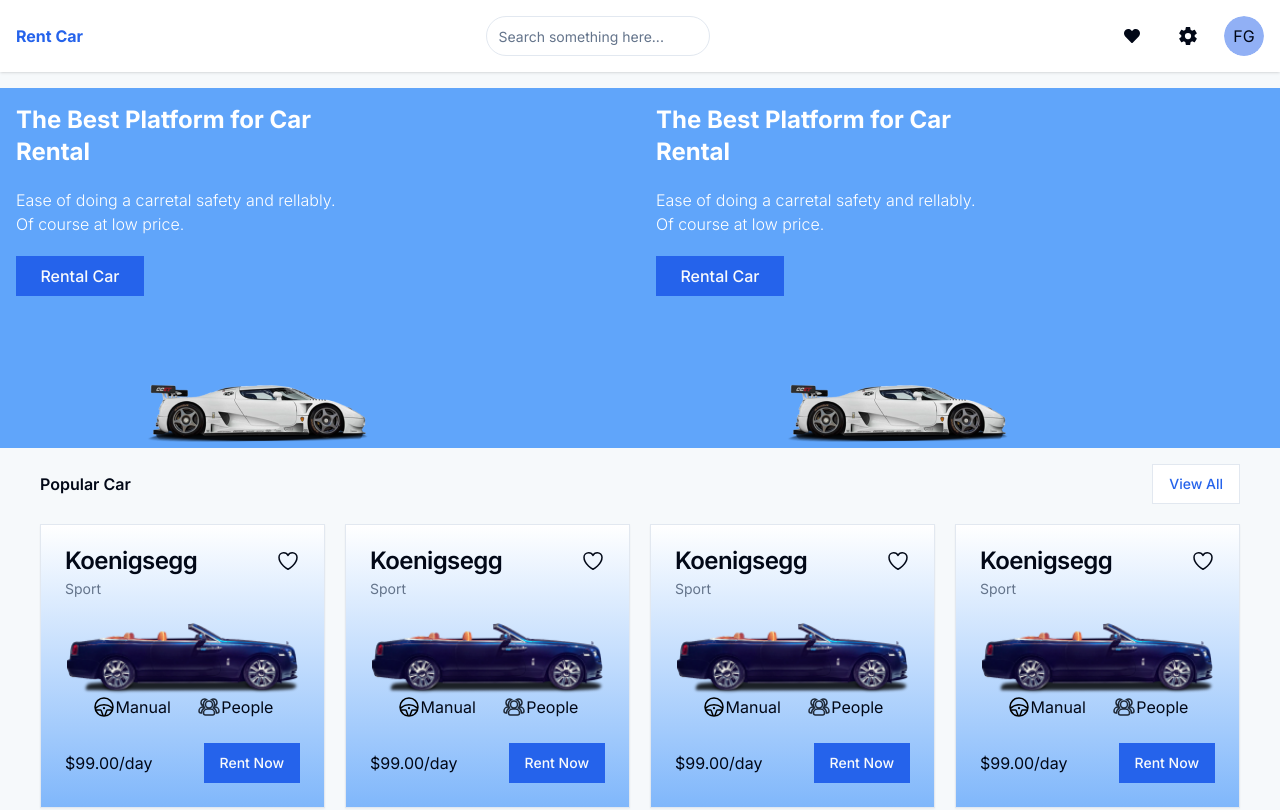
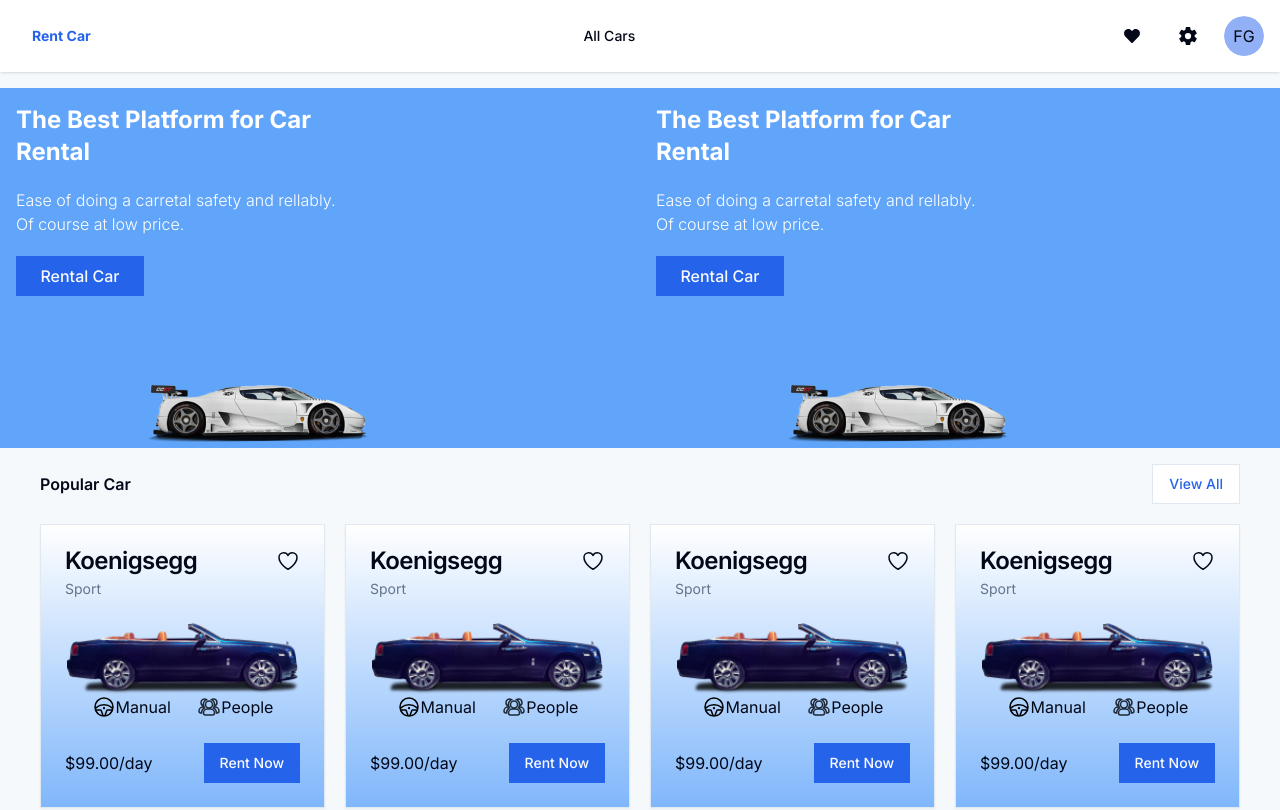
Before and after one commit to franklinogf/rent-car, a Next.js app: page / in a window 1280 px wide. Shown: the top 810 px of the page. Built offline with nearby package versions, Linux system fonts and the light colour scheme.

Commit message:
headers now have links

```diff
--- a/src/components/Header.tsx
+++ b/src/components/Header.tsx
@@ -2,17 +2,32 @@
 
 import { FaHeart } from 'react-icons/fa'
 import { IoSettingsSharp } from 'react-icons/io5'
-import { Input } from '@/components/ui/input'
 import { Button } from '@/components/ui/button'
+import Link from 'next/link'
+import Logo from '@/components/Logo'
 
 export default function Header() {
   return (
     <header className='bg-white w-full flex justify-between items-center px-4 shadow py-4'>
-      <h1 className='text-primary font-bold'>Rent Car</h1>
-      <Input
-        className='w-56 rounded-full'
-        placeholder='Search something here...'
-      />
+      <nav>
+        <Button
+          variant='ghost'
+          asChild
+          className='text-primary font-bold'
+        >
+          <Link href='/'>
+            <Logo />
+          </Link>
+        </Button>
+      </nav>
+      <nav className='flex justify-evenly items-center gap-4'>
+        <Button
+          variant='ghost'
+          asChild
+        >
+          <Link href='/cars'>All Cars</Link>
+        </Button>
+      </nav>
       <nav className='flex justify-evenly items-center gap-4'>
         <Button
           variant='ghost'
```
